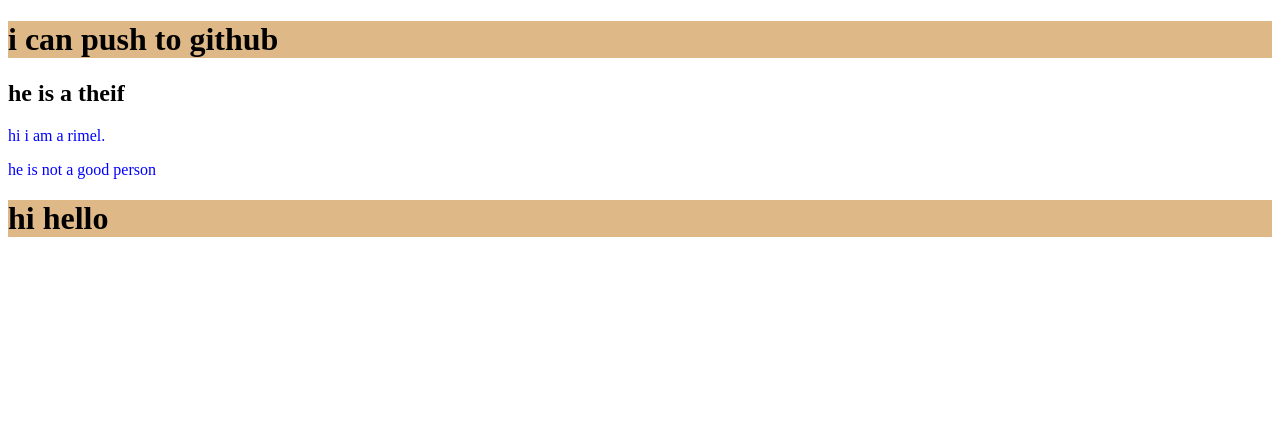
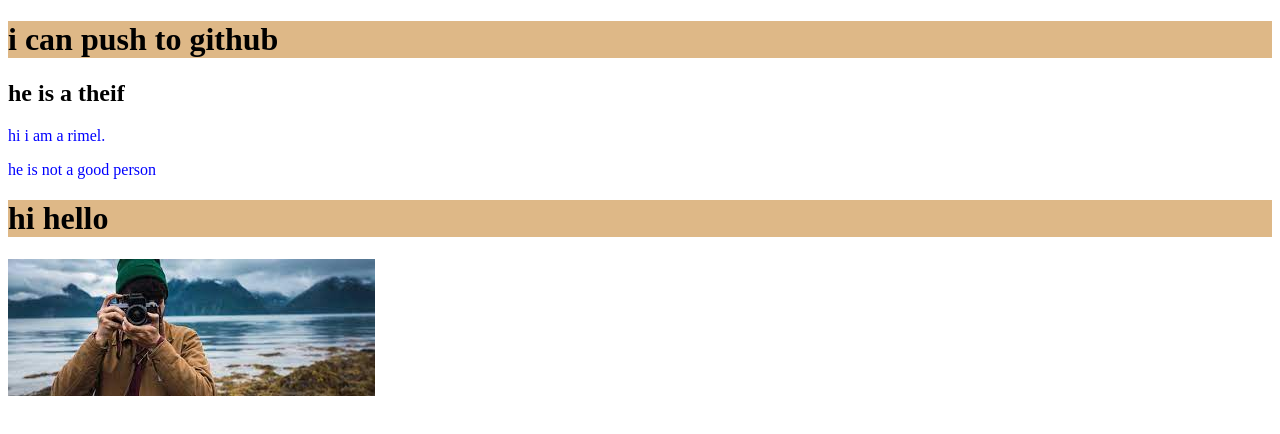
Before and after one commit to Rumel011/my-second-repo, a plain HTML site: page index.html in a window 1280 px wide. Drawn offline with Linux system fonts and the light colour scheme.

Commit message:
new image

```diff
--- a/index.html
+++ b/index.html
@@ -14,6 +14,8 @@
     <P>he is not a good person</P>
 
     <h1>hi hello</h1>
+    <img src="picture/download (1).jpg" alt="">
+
 
 </body>
 </html>
```
Also changed, not shown: picture/download (1).jpg (added).
